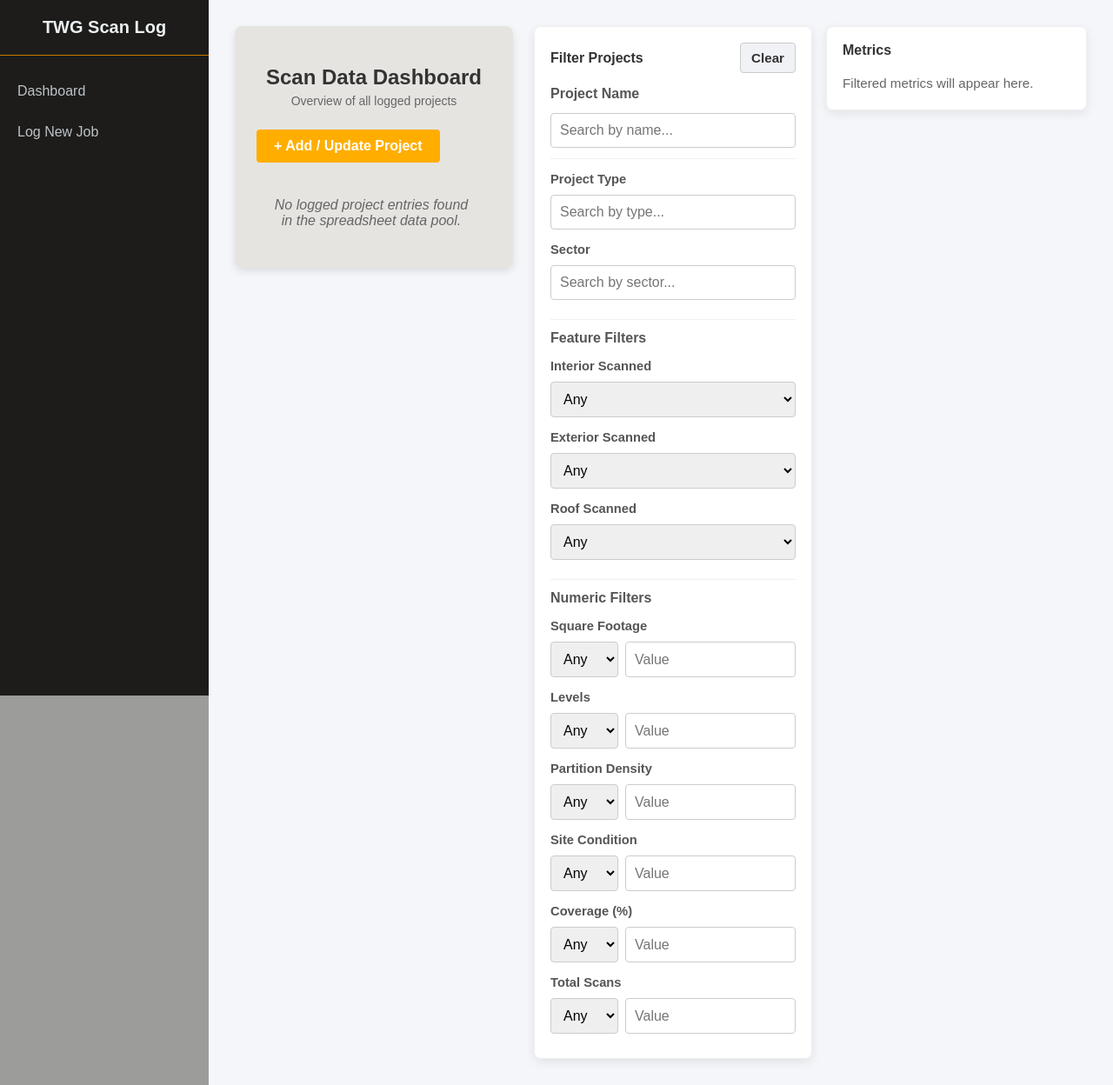
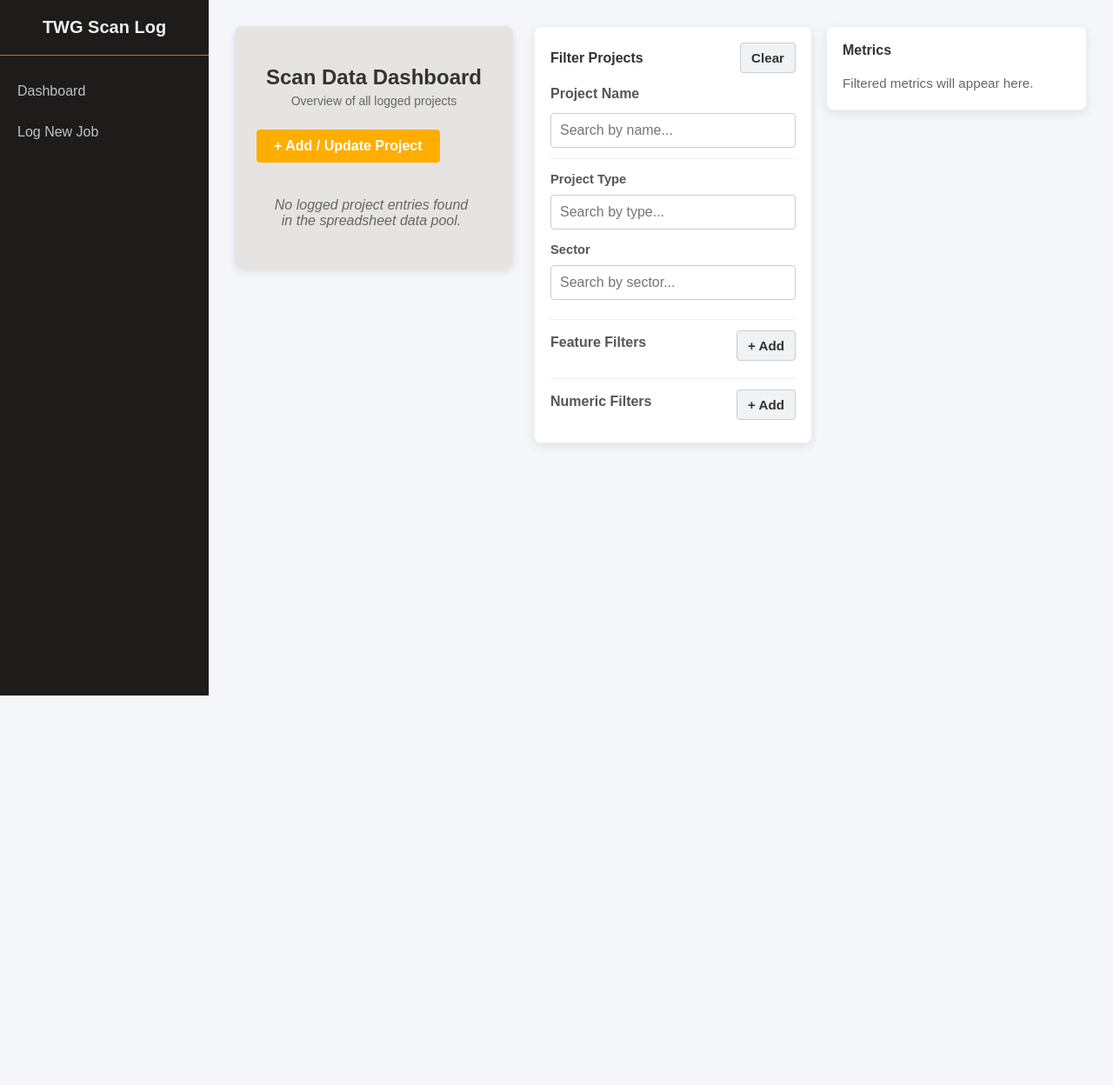
Before and after one commit to Skelesand/Job-Form-App, a Flask app: page / in a window 1280 px wide. Shown: the whole page at 87% size. After the commit the page ends 800 px from the top, so only its background shows below. Run offline with Flask 3, Linux system fonts and the light colour scheme.

Commit message:
Updated filtering options in the dashboard to have a default "Choose" option for better user experience. Also modified the layout of the dashboard shell and side panels for improved responsiveness and alignment.

```diff
--- a/static/style.css
+++ b/static/style.css
@@ -156,6 +156,14 @@ button:hover {
     margin-bottom: 8px;
 }
 
+.filter-section-header {
+    display: flex;
+    justify-content: space-between;
+    align-items: center;
+    gap: 8px;
+    margin-bottom: 8px;
+}
+
 .filter-control {
     display: block;
     margin-bottom: 10px;
@@ -166,6 +174,53 @@ button:hover {
     font-size: 0.92rem;
     color: var(--color-text-secondary);
     margin-bottom: 5px;
+}
+
+.filter-row {
+    display: flex;
+    align-items: center;
+    gap: 8px;
+    margin-bottom: 8px;
+}
+
+.filter-row-controls {
+    display: grid;
+    grid-template-columns: 1fr 1fr;
+    gap: 8px;
+    flex: 1;
+}
+
+.filter-select,
+.numeric-value {
+    width: 100%;
+    padding: 8px;
+    box-sizing: border-box;
+    border: 1px solid var(--color-border);
+    border-radius: 4px;
+    font-size: 0.95rem;
+}
+
+.filter-row .btn-inline-remove {
+    background-color: var(--color-danger);
+    color: white;
+    border: none;
+    border-radius: 4px;
+    padding: 8px 10px;
+    width: auto;
+    margin-top: 0;
+    font-size: 0.9rem;
+    cursor: pointer;
+}
+
+.filter-row .btn-inline-remove:hover {
+    background-color: var(--color-danger-dark);
+}
+
+.btn-small {
+    padding: 6px 10px;
+    font-size: 0.9rem;
+    width: auto;
+    margin-top: 0;
 }
 
 .filter-operator-row {
--- a/templates/index.html
+++ b/templates/index.html
@@ -93,107 +93,19 @@
             </div>
 
             <div class="filter-group">
+                <div class="filter-section-header">
                     <div class="filter-group-title">Feature Filters</div>
-                <label class="filter-control">
-                    <span>Interior Scanned</span>
-                    <select id="filter_interior">
-                        <option value="any">Any</option>
-                        <option value="included">Included</option>
-                        <option value="excluded">Excluded</option>
-                    </select>
-                </label>
-                <label class="filter-control">
-                    <span>Exterior Scanned</span>
-                    <select id="filter_exterior">
-                        <option value="any">Any</option>
-                        <option value="included">Included</option>
-                        <option value="excluded">Excluded</option>
-                    </select>
-                </label>
-                <label class="filter-control">
-                    <span>Roof Scanned</span>
-                    <select id="filter_roof">
-                        <option value="any">Any</option>
-                        <option value="included">Included</option>
-                        <option value="excluded">Excluded</option>
-                    </select>
-                </label>
+                    <button type="button" id="add_feature_filter" class="btn-secondary btn-small">+ Add</button>
+                </div>
+                <div id="feature_filter_rows"></div>
             </div>
 
             <div class="filter-group">
+                <div class="filter-section-header">
                     <div class="filter-group-title">Numeric Filters</div>
-                <label class="filter-control">
-                    <span>Square Footage</span>
-                    <div class="filter-operator-row">
-                        <select id="filter_sqft_operator">
-                            <option value="any">Any</option>
-                            <option value="lt">&lt;</option>
-                            <option value="eq">=</option>
-                            <option value="gt">&gt;</option>
-                        </select>
-                        <input type="number" id="filter_sqft_value" step="1" placeholder="Value">
+                    <button type="button" id="add_numeric_filter" class="btn-secondary btn-small">+ Add</button>
                 </div>
-                </label>
-                <label class="filter-control">
-                    <span>Levels</span>
-                    <div class="filter-operator-row">
-                        <select id="filter_levels_operator">
-                            <option value="any">Any</option>
-                            <option value="lt">&lt;</option>
-                            <option value="eq">=</option>
-                            <option value="gt">&gt;</option>
-                        </select>
-                        <input type="number" id="filter_levels_value" step="1" placeholder="Value">
-                    </div>
-                </label>
-                <label class="filter-control">
-                    <span>Partition Density</span>
-                    <div class="filter-operator-row">
-                        <select id="filter_partition_density_operator">
-                            <option value="any">Any</option>
-                            <option value="lt">&lt;</option>
-                            <option value="eq">=</option>
-                            <option value="gt">&gt;</option>
-                        </select>
-                        <input type="number" id="filter_partition_density_value" step="1" placeholder="Value">
-                    </div>
-                </label>
-                <label class="filter-control">
-                    <span>Site Condition</span>
-                    <div class="filter-operator-row">
-                        <select id="filter_site_condition_operator">
-                            <option value="any">Any</option>
-                            <option value="lt">&lt;</option>
-                            <option value="eq">=</option>
-                            <option value="gt">&gt;</option>
-                        </select>
-                        <input type="number" id="filter_site_condition_value" step="1" placeholder="Value">
-                    </div>
-                </label>
-                <label class="filter-control">
-                    <span>Coverage (%)</span>
-                    <div class="filter-operator-row">
-                        <select id="filter_coverage_operator">
-                            <option value="any">Any</option>
-                            <option value="lt">&lt;</option>
-                            <option value="eq">=</option>
-                            <option value="gt">&gt;</option>
-                        </select>
-                        <input type="number" id="filter_coverage_value" step="1" placeholder="Value">
-                    </div>
-                </label>
-                <label class="filter-control">
-                    <span>Total Scans</span>
-                    <div class="filter-operator-row">
-                        <select id="filter_scan_count_operator">
-                            <option value="any">Any</option>
-                            <option value="lt">&lt;</option>
-                            <option value="eq">=</option>
-                            <option value="gt">&gt;</option>
-                        </select>
-                        <input type="number" id="filter_scan_count_value" step="1" placeholder="Value">
-                    </div>
-                </label>
+                <div id="numeric_filter_rows"></div>
             </div>
         </aside>
 
@@ -211,26 +123,30 @@
     const projectTypeInput = document.getElementById('filter_project_type');
     const sectorInput = document.getElementById('filter_sector');
     const clearFiltersButton = document.getElementById('clear_filters');
+    const addFeatureButton = document.getElementById('add_feature_filter');
+    const addNumericButton = document.getElementById('add_numeric_filter');
+    const featureFilterRows = document.getElementById('feature_filter_rows');
+    const numericFilterRows = document.getElementById('numeric_filter_rows');
     const projectCards = Array.from(document.querySelectorAll('.project-card'));
     const noMatchMessage = document.getElementById('no_match_message');
 
-    const booleanFilters = [
-        { id: 'filter_interior', dataKey: 'interior' },
-        { id: 'filter_exterior', dataKey: 'exterior' },
-        { id: 'filter_roof', dataKey: 'roof' }
-    ];
+    const featureFieldMap = {
+        interior: 'interior',
+        exterior: 'exterior',
+        roof: 'roof'
+    };
 
-    const numericFilters = [
-        { operatorId: 'filter_sqft_operator', valueId: 'filter_sqft_value', dataKey: 'sqft' },
-        { operatorId: 'filter_levels_operator', valueId: 'filter_levels_value', dataKey: 'levels' },
-        { operatorId: 'filter_partition_density_operator', valueId: 'filter_partition_density_value', dataKey: 'partition-density' },
-        { operatorId: 'filter_site_condition_operator', valueId: 'filter_site_condition_value', dataKey: 'site-condition' },
-        { operatorId: 'filter_coverage_operator', valueId: 'filter_coverage_value', dataKey: 'coverage', transform: value => value * 100 },
-        { operatorId: 'filter_scan_count_operator', valueId: 'filter_scan_count_value', dataKey: 'scan-count' }
-    ];
+    const numericFieldMap = {
+        sqft: { dataKey: 'sqft' },
+        levels: { dataKey: 'levels' },
+        partition_density: { dataKey: 'partition-density' },
+        site_condition: { dataKey: 'site-condition' },
+        coverage: { dataKey: 'coverage', transform: value => value * 100 },
+        scan_count: { dataKey: 'scan-count' }
+    };
 
     function getBooleanMatch(card, dataKey, selectedValue) {
-        if (selectedValue === 'any') {
+        if (!selectedValue) {
             return true;
         }
 
@@ -240,7 +156,7 @@
     }
 
     function getNumericMatch(card, dataKey, operator, rawValue, transform) {
-        if (!rawValue || operator === 'any') {
+        if (!operator || rawValue === '') {
             return true;
         }
 
@@ -272,20 +188,100 @@
         }
     }
 
+    function addFeatureFilterRow() {
+        if (!featureFilterRows) return;
+
+        const row = document.createElement('div');
+        row.className = 'filter-row';
+        row.innerHTML = `
+            <div class="filter-row-controls">
+                <select class="filter-select feature-field">
+                    <option value="" disabled selected>Choose feature</option>
+                    <option value="interior">Interior</option>
+                    <option value="exterior">Exterior</option>
+                    <option value="roof">Roof</option>
+                </select>
+                <select class="filter-select feature-condition">
+                    <option value="" disabled selected>Choose condition</option>
+                    <option value="included">Included</option>
+                    <option value="excluded">Excluded</option>
+                </select>
+            </div>
+            <button type="button" class="btn-inline-remove">Remove</button>
+        `;
+
+        row.querySelector('.btn-inline-remove').addEventListener('click', () => {
+            row.remove();
+            filterProjects();
+        });
+        row.querySelectorAll('select').forEach(select => {
+            select.addEventListener('change', filterProjects);
+        });
+
+        featureFilterRows.appendChild(row);
+        filterProjects();
+    }
+
+    function addNumericFilterRow() {
+        if (!numericFilterRows) return;
+
+        const row = document.createElement('div');
+        row.className = 'filter-row';
+        row.innerHTML = `
+            <div class="filter-row-controls">
+                <select class="filter-select numeric-field">
+                    <option value="" disabled selected>Choose field</option>
+                    <option value="sqft">Square Footage</option>
+                    <option value="levels">Levels</option>
+                    <option value="partition_density">Partition Density</option>
+                    <option value="site_condition">Site Condition</option>
+                    <option value="coverage">Coverage (%)</option>
+                    <option value="scan_count">Total Scans</option>
+                </select>
+                <select class="filter-select numeric-operator">
+                    <option value="" disabled selected>Choose operator</option>
+                    <option value="lt">&lt;</option>
+                    <option value="eq">=</option>
+                    <option value="gt">&gt;</option>
+                </select>
+                <input type="number" class="numeric-value" step="1" placeholder="Value">
+            </div>
+            <button type="button" class="btn-inline-remove">Remove</button>
+        `;
+
+        row.querySelector('.btn-inline-remove').addEventListener('click', () => {
+            row.remove();
+            filterProjects();
+        });
+        row.querySelectorAll('select').forEach(select => {
+            select.addEventListener('change', filterProjects);
+        });
+        row.querySelector('input').addEventListener('input', filterProjects);
+        row.querySelector('input').addEventListener('change', filterProjects);
+
+        numericFilterRows.appendChild(row);
+        filterProjects();
+    }
+
     function filterProjects() {
         const textFilter = searchInput ? searchInput.value.trim().toLowerCase() : '';
         const projectTypeFilter = projectTypeInput ? projectTypeInput.value.trim().toLowerCase() : '';
         const sectorFilter = sectorInput ? sectorInput.value.trim().toLowerCase() : '';
-        const hasActiveBooleanFilters = booleanFilters.some(({ id }) => {
-            const element = document.getElementById(id);
-            return element && element.value !== 'any';
-        });
-        const hasActiveNumericFilters = numericFilters.some(({ operatorId, valueId }) => {
-            const operatorElement = document.getElementById(operatorId);
-            const valueElement = document.getElementById(valueId);
-            return operatorElement && valueElement && operatorElement.value !== 'any' && valueElement.value !== '';
-        });
-        const hasActiveFilters = textFilter !== '' || projectTypeFilter !== '' || sectorFilter !== '' || hasActiveBooleanFilters || hasActiveNumericFilters;
+
+        const activeFeatureRows = featureFilterRows ? Array.from(featureFilterRows.querySelectorAll('.filter-row')).filter(row => {
+            const field = row.querySelector('.feature-field')?.value || '';
+            const condition = row.querySelector('.feature-condition')?.value || '';
+            return field && condition;
+        }) : [];
+
+        const activeNumericRows = numericFilterRows ? Array.from(numericFilterRows.querySelectorAll('.filter-row')).filter(row => {
+            const field = row.querySelector('.numeric-field')?.value || '';
+            const operator = row.querySelector('.numeric-operator')?.value || '';
+            const value = row.querySelector('.numeric-value')?.value || '';
+            return field && operator && value !== '';
+        }) : [];
+
+        const hasActiveFilters = textFilter !== '' || projectTypeFilter !== '' || sectorFilter !== '' || activeFeatureRows.length > 0 || activeNumericRows.length > 0;
 
         let visibleCount = 0;
 
@@ -298,18 +294,22 @@
             const matchesProjectType = projectTypeFilter === '' || projectType.indexOf(projectTypeFilter) > -1;
             const matchesSector = sectorFilter === '' || sector.indexOf(sectorFilter) > -1;
 
-            const matchesBoolean = booleanFilters.every(({ id, dataKey }) => {
-                const element = document.getElementById(id);
-                return !element || getBooleanMatch(card, dataKey, element.value);
+            const matchesFeatureFilters = activeFeatureRows.every(row => {
+                const field = row.querySelector('.feature-field').value;
+                const condition = row.querySelector('.feature-condition').value;
+                const dataKey = featureFieldMap[field];
+                return !dataKey || getBooleanMatch(card, dataKey, condition);
             });
 
-            const matchesNumeric = numericFilters.every(({ operatorId, valueId, dataKey, transform }) => {
-                const operatorElement = document.getElementById(operatorId);
-                const valueElement = document.getElementById(valueId);
-                return !operatorElement || !valueElement || getNumericMatch(card, dataKey, operatorElement.value, valueElement.value, transform);
+            const matchesNumericFilters = activeNumericRows.every(row => {
+                const field = row.querySelector('.numeric-field').value;
+                const operator = row.querySelector('.numeric-operator').value;
+                const value = row.querySelector('.numeric-value').value;
+                const config = numericFieldMap[field];
+                return !config || getNumericMatch(card, config.dataKey, operator, value, config.transform);
             });
 
-            if (matchesName && matchesProjectType && matchesSector && matchesBoolean && matchesNumeric) {
+            if (matchesName && matchesProjectType && matchesSector && matchesFeatureFilters && matchesNumericFilters) {
                 card.style.display = '';
                 visibleCount++;
             } else {
@@ -335,24 +335,13 @@
         sectorInput.addEventListener('input', filterProjects);
     }
 
-    booleanFilters.forEach(({ id }) => {
-        const element = document.getElementById(id);
-        if (element) {
-            element.addEventListener('change', filterProjects);
+    if (addFeatureButton) {
+        addFeatureButton.addEventListener('click', addFeatureFilterRow);
     }
-    });
 
-    numericFilters.forEach(({ operatorId, valueId }) => {
-        const operatorElement = document.getElementById(operatorId);
-        const valueElement = document.getElementById(valueId);
-        if (operatorElement) {
-            operatorElement.addEventListener('change', filterProjects);
+    if (addNumericButton) {
+        addNumericButton.addEventListener('click', addNumericFilterRow);
     }
-        if (valueElement) {
-            valueElement.addEventListener('input', filterProjects);
-            valueElement.addEventListener('change', filterProjects);
-        }
-    });
 
     if (clearFiltersButton) {
         clearFiltersButton.addEventListener('click', () => {
@@ -365,22 +354,12 @@
             if (sectorInput) {
                 sectorInput.value = '';
             }
-            booleanFilters.forEach(({ id }) => {
-                const element = document.getElementById(id);
-                if (element) {
-                    element.value = 'any';
+            if (featureFilterRows) {
+                featureFilterRows.innerHTML = '';
             }
-            });
-            numericFilters.forEach(({ operatorId, valueId }) => {
-                const operatorElement = document.getElementById(operatorId);
-                const valueElement = document.getElementById(valueId);
-                if (operatorElement) {
-                    operatorElement.value = 'any';
+            if (numericFilterRows) {
+                numericFilterRows.innerHTML = '';
             }
-                if (valueElement) {
-                    valueElement.value = '';
-                }
-            });
             filterProjects();
         });
     }
```
Also changed, not shown: 1 other file. Lines whose indentation alone changed are shown as unchanged.
